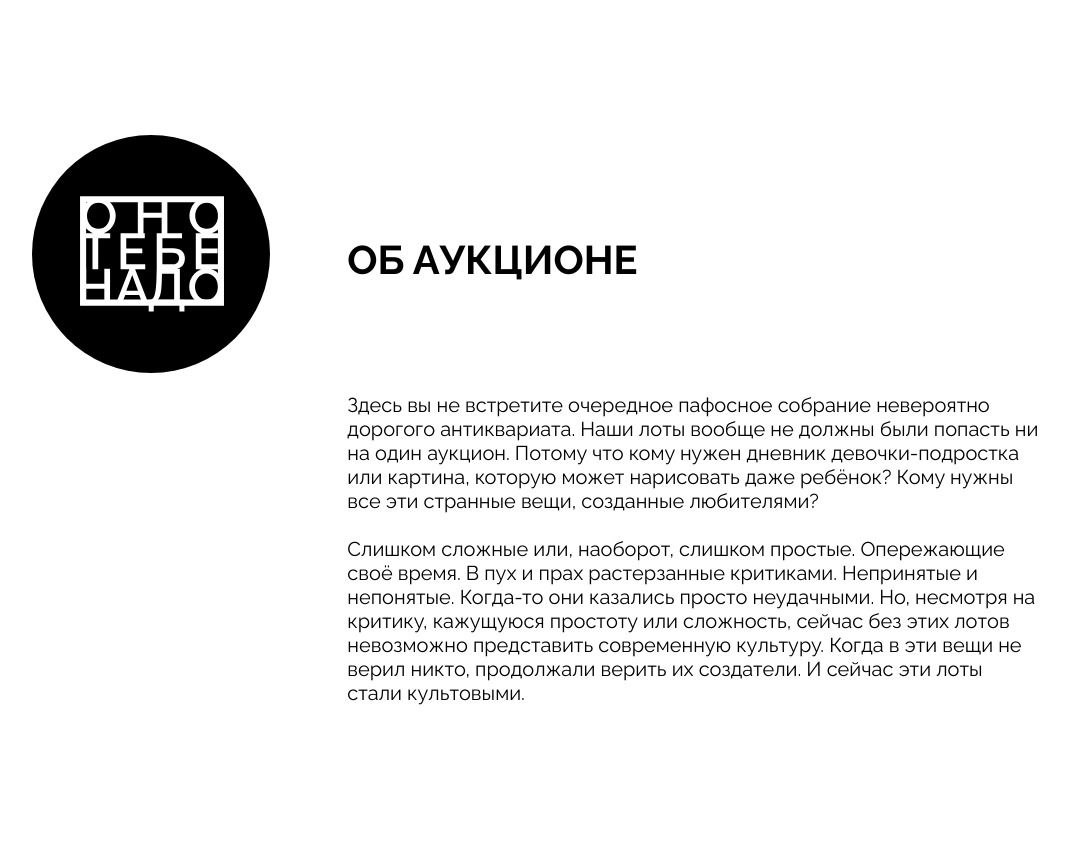
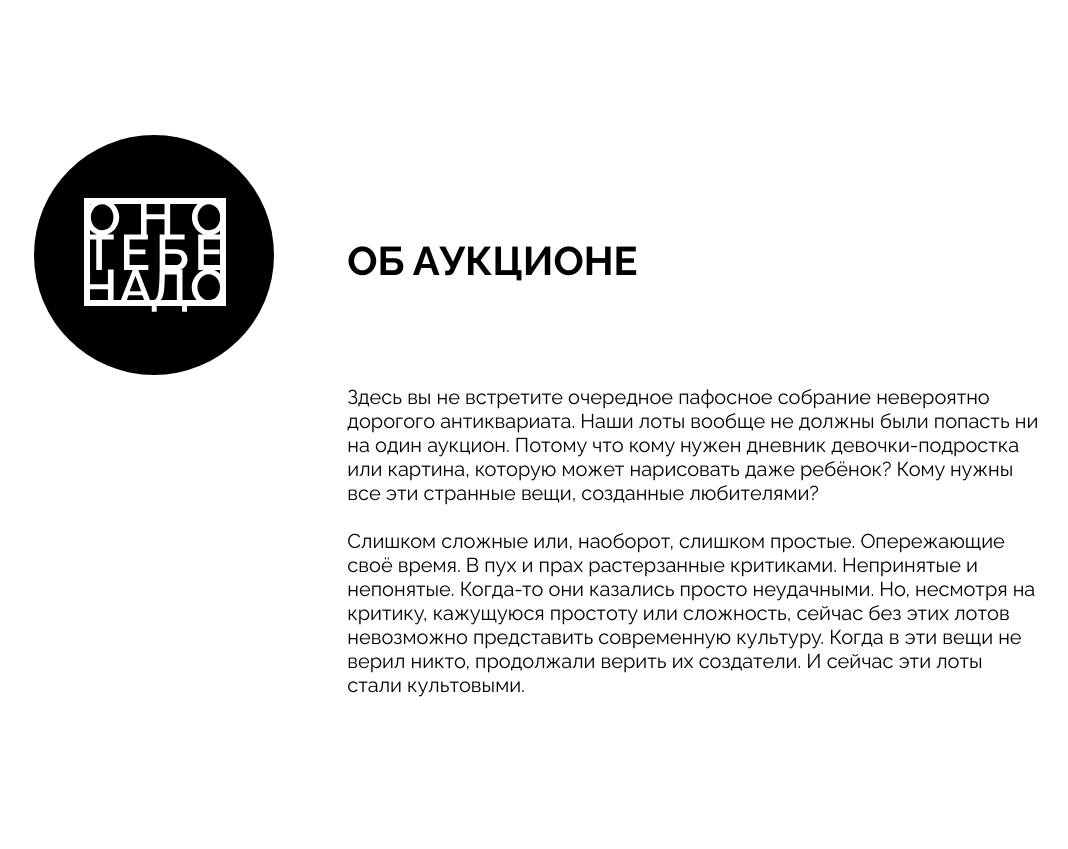
Before and after one commit to chivikovmatvey/ono-tebe-nado, a plain HTML site: page index.html in a window 1280 px wide. Shown: the part 1960-2809 px from the top of the page, without its empty margins (128-1196 px from the left). Drawn offline with Linux system fonts and the light colour scheme.

Commit message:
third attempt auto-test

```diff
--- a/styles/style.css
+++ b/styles/style.css
@@ -216,7 +216,7 @@ a {
 .about__column {
   display: grid;
   grid-template-columns: 1fr 2fr;
-  grid-template-rows: 1fr 1fr;
+  grid-template-rows: 250px 310px;
   gap: 0 28px;
 }
 .about__logo {
@@ -224,18 +224,18 @@ a {
   place-self: center;
   justify-content: center;
   align-items: center;
-  width: 238px;
-  height: 238px;
-  margin: 0 0 20px 20px;
+  width: 240px;
+  height: 240px;
+  margin: 0 0 10px 27px;
   border-radius: 100%;
   background-color: black;
 }
 .about__logo-image {
-  width: 150px;
+  width: 148px;
+  height: 114px;
 }
 .about__title {
   align-self: center;
-  margin: 0 0 10px 0;
   font-size: 40px;
   text-transform: uppercase;
 }
@@ -246,7 +246,8 @@ a {
   justify-content: space-between;
   height: 310px;
   width: 693px;
-  margin: 0 0 -200px 0;
+  margin: 0 0 0 0;
+  place-self: start;
   font-size: 20px;
 }
 /* конец about */
@@ -257,7 +258,7 @@ a {
   grid-template-columns: 1fr 2fr 1fr;
   place-items: center;
   width: 100%;
-  height: 331px;
+  height: 336px;
   font-size: 18px;
 }
 .footer__address {
```
